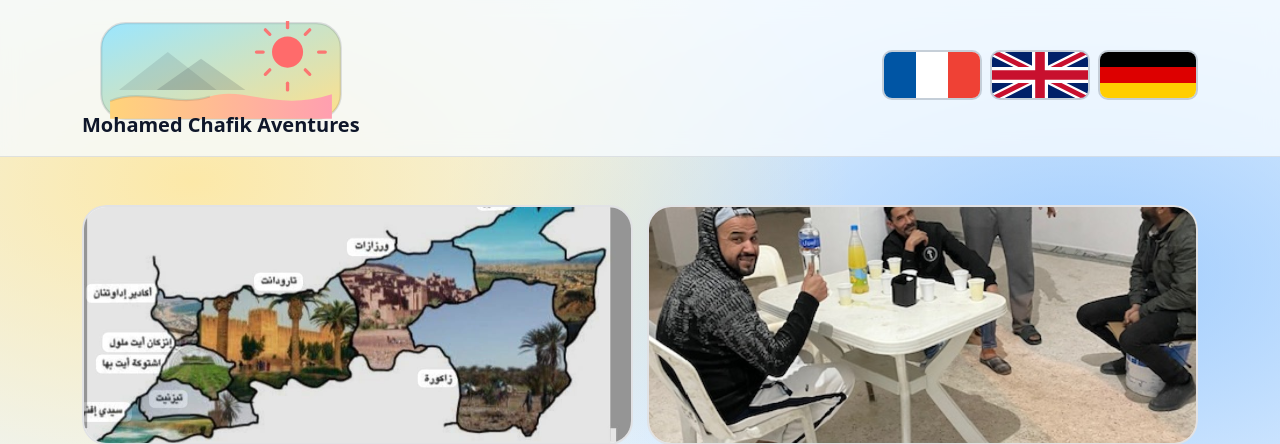
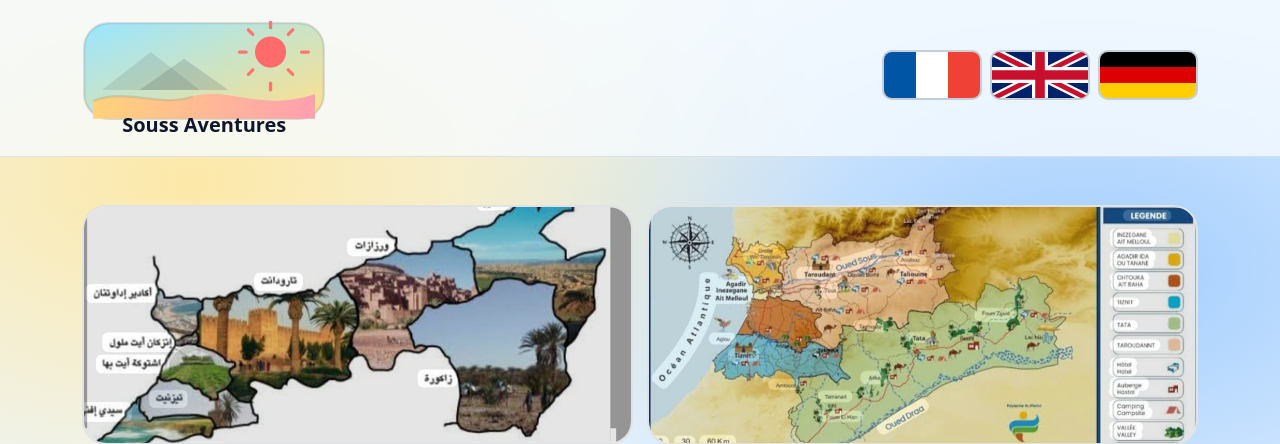
Before and after one commit to toto19771971/agence_tourisme_agadir, a Flask app: page / in a window 1280 px wide. Shown: the top 444 px of the page. Run offline with Flask 3, Linux system fonts and the light colour scheme.

Commit message:
Update logo/cards and navbar

```diff
--- a/templates/base.html
+++ b/templates/base.html
@@ -15,7 +15,7 @@
 
     <a class="navbar-brand brand-stack" href="{{ url_for('home') }}">
       <img src="{{ url_for('static', filename='logo_icon.svg') }}" class="brand-logo" alt="Logo">
-      <div class="brand-name">Mohamed Chafik Aventures</div>
+      <div class="brand-name">Souss Aventures</div>
     </a>
 
     <button class="navbar-toggler" type="button" data-bs-toggle="collapse" data-bs-target="#nav">
```
Also changed, not shown: static/cartes/PHOTO-2026-02-08-22-43-41.jpg, static/cartes/ahh-PHOTO-2026-02-08-22-43-41.jpg (added), static/cartes/ahhh---PHOTO-2026-02-08-22-43-41.jpg (deleted).
